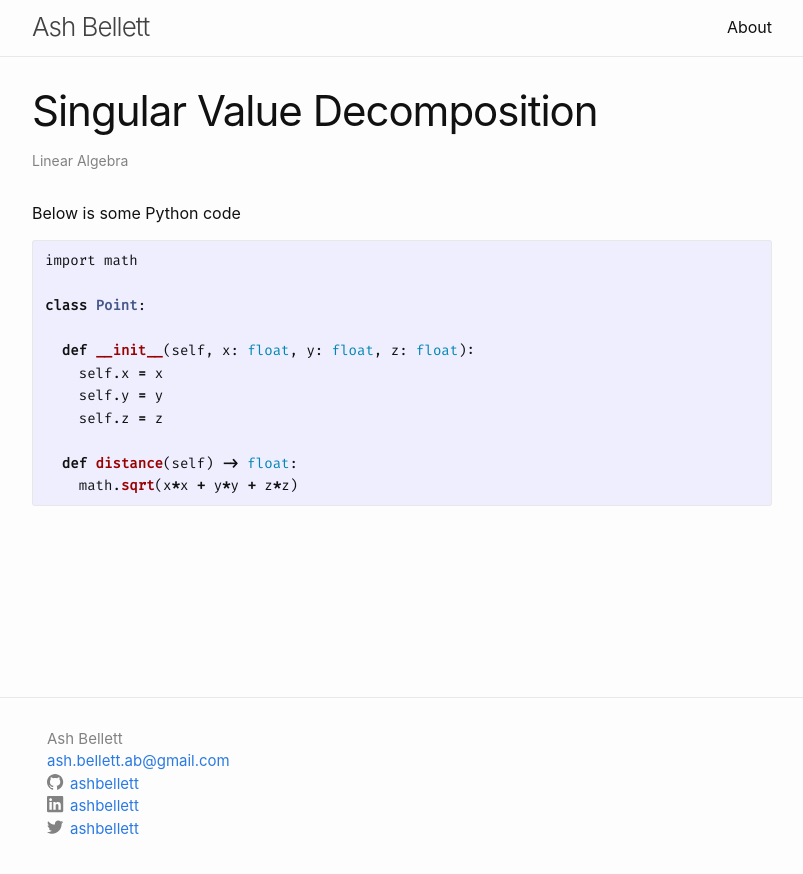
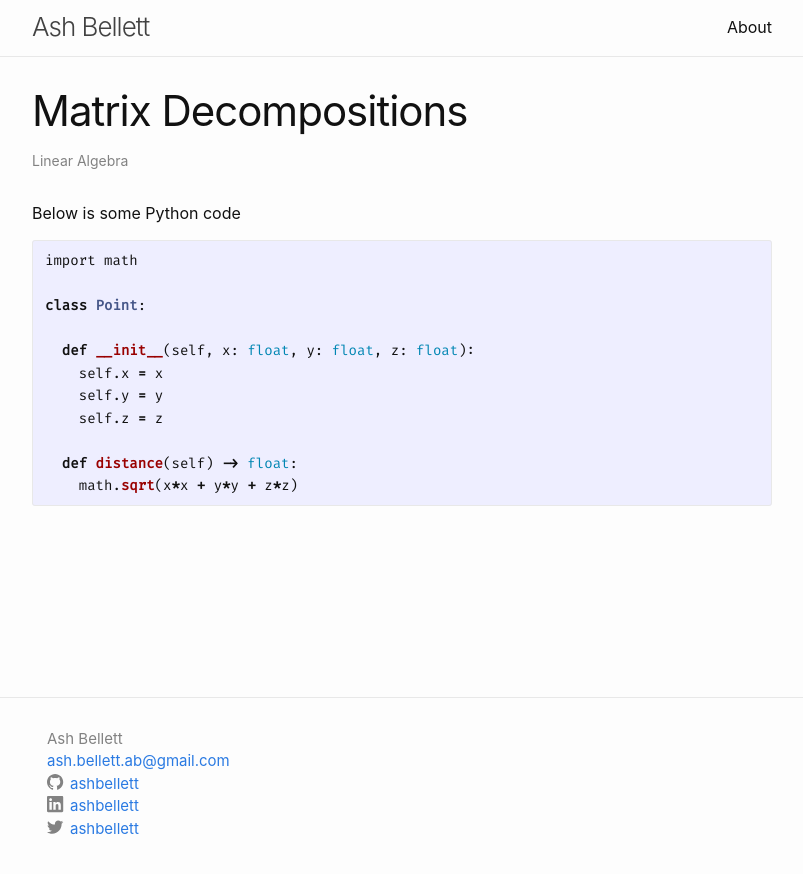
Before and after one commit to ashbellett/ashbellett.github.io, a Jekyll site: the page built from _linear-algebra/matrix-decompositions.md, in a window 1280 px wide. Shown: the top 874 px of the page, without its empty margins (238-1041 px from the left). Built offline with Jekyll 4.4.1, drawn with Linux system fonts in a browser that asks for light colours; some web fonts are replaced.

Commit message:
Refactor matrix decomposition notes

```diff
--- a/_linear-algebra/matrix-decompositions.md
+++ b/_linear-algebra/matrix-decompositions.md
@@ -1,9 +1,9 @@
 ---
 layout: post
 category: "Linear Algebra"
-title:  "Singular Value Decomposition"
-tags: ["linear algebra", "singular value decomposition"]
-description: "A fundamental decomposition of non-square matrices"
+title:  "Matrix Decompositions"
+tags: ["linear algebra", "matrix decomposition"]
+description: "Fundamental decompositions of square and non-square matrices"
 ---
 
 Below is some Python code
```
